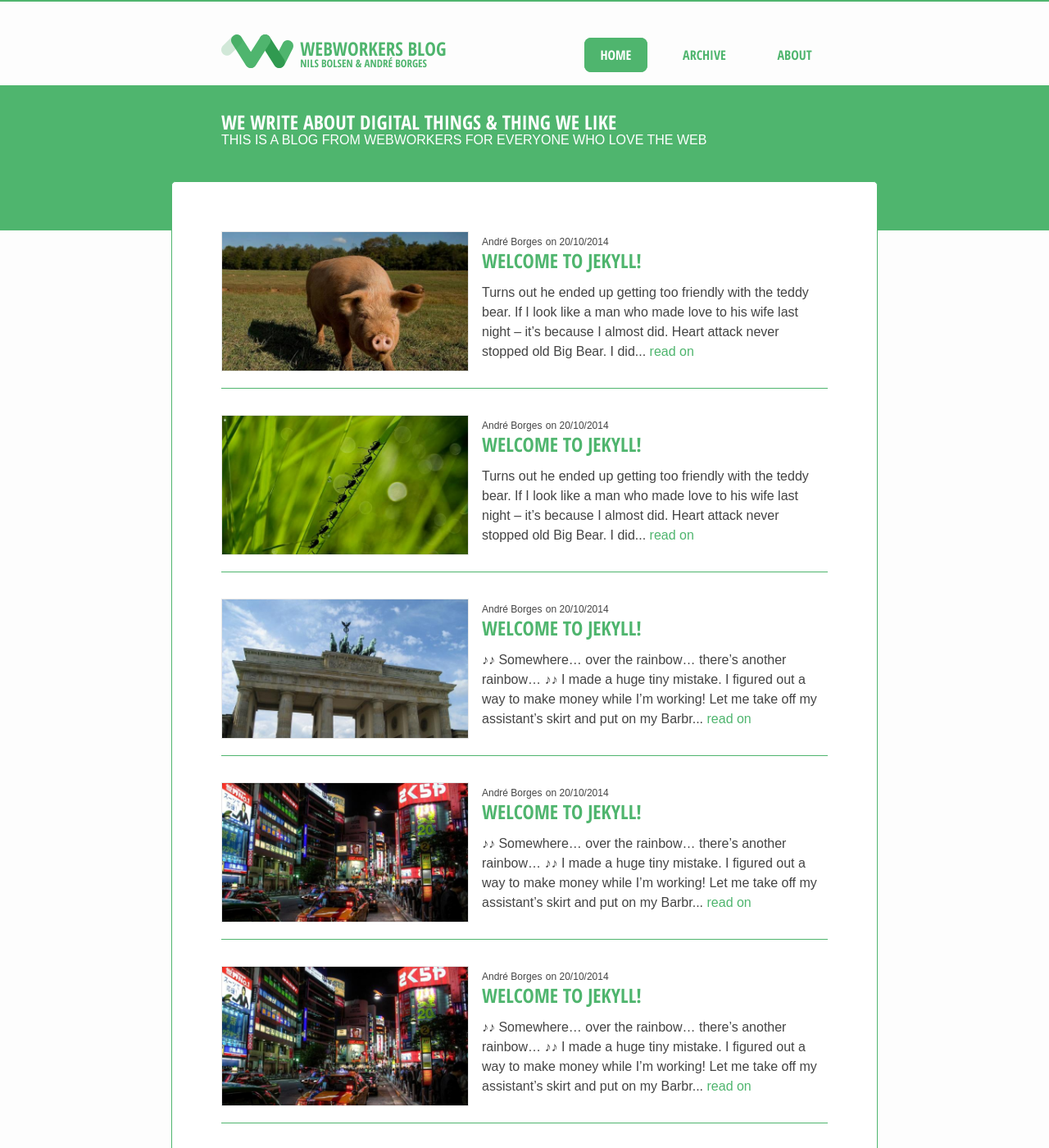
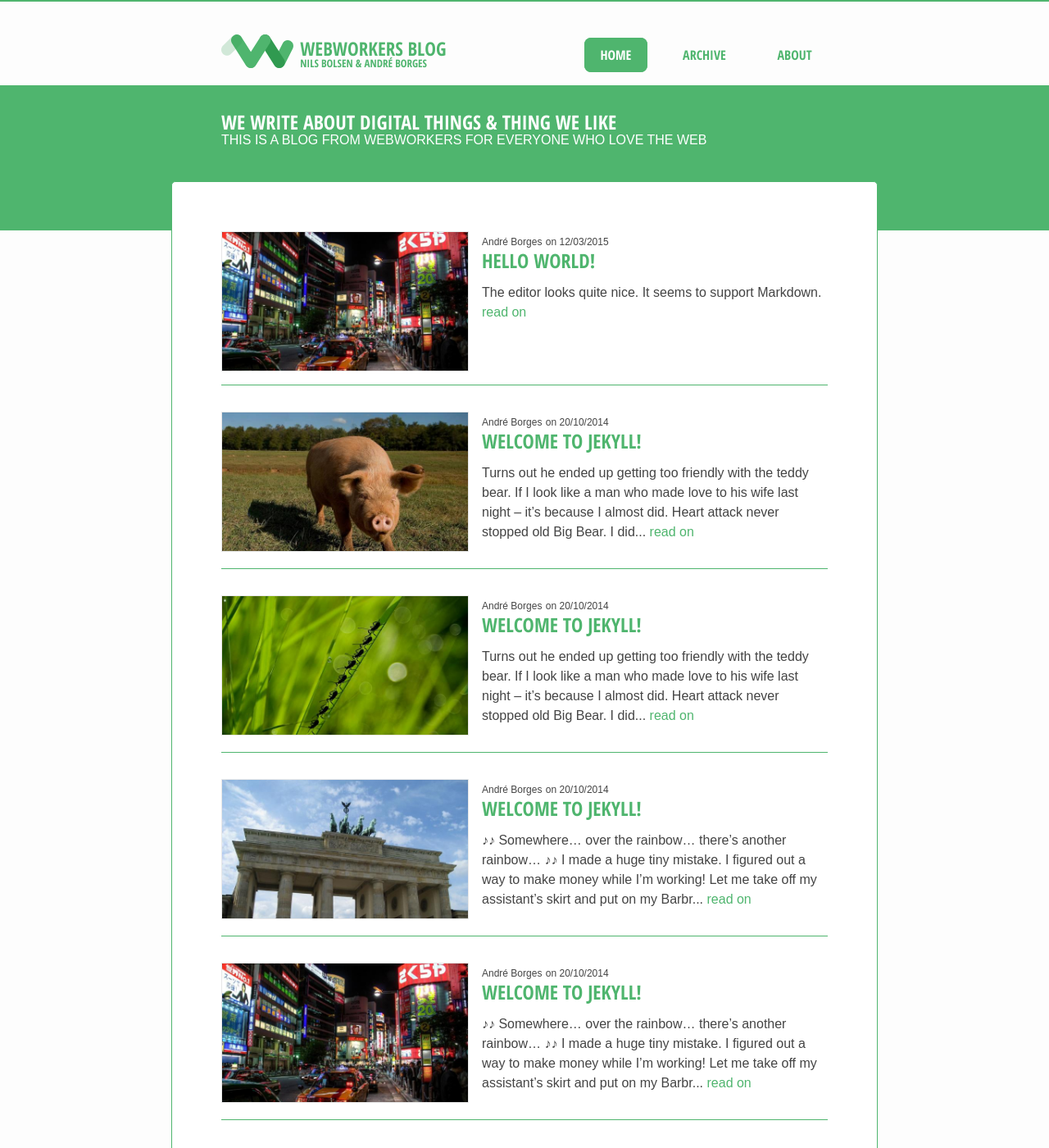
Before and after one commit to webwb/webwb.github.io, a Jekyll site: the page built from index.html, in a window 1280 px wide and 1400 px high. Shown: the whole window at 82% size. Built offline with Jekyll 4.4.1, drawn with Linux system fonts in a browser that asks for light colours; the list of posts is cut into pages by our own code; a file with an impossible date is left out.

Commit message:
corrected date

```diff
--- a/_posts/2014-10-20-welcome-to-jekyll_3.markdown
+++ b/_posts/2014-10-20-welcome-to-jekyll_3.markdown
@@ -1,7 +1,7 @@
 ---
 layout: post
 title: "hello world!"
-date: {}
+date: 2015-03-12
 author: André Borges
 image: "sample-tokyo-640x360.jpg"
 tags: jekyll update
```
